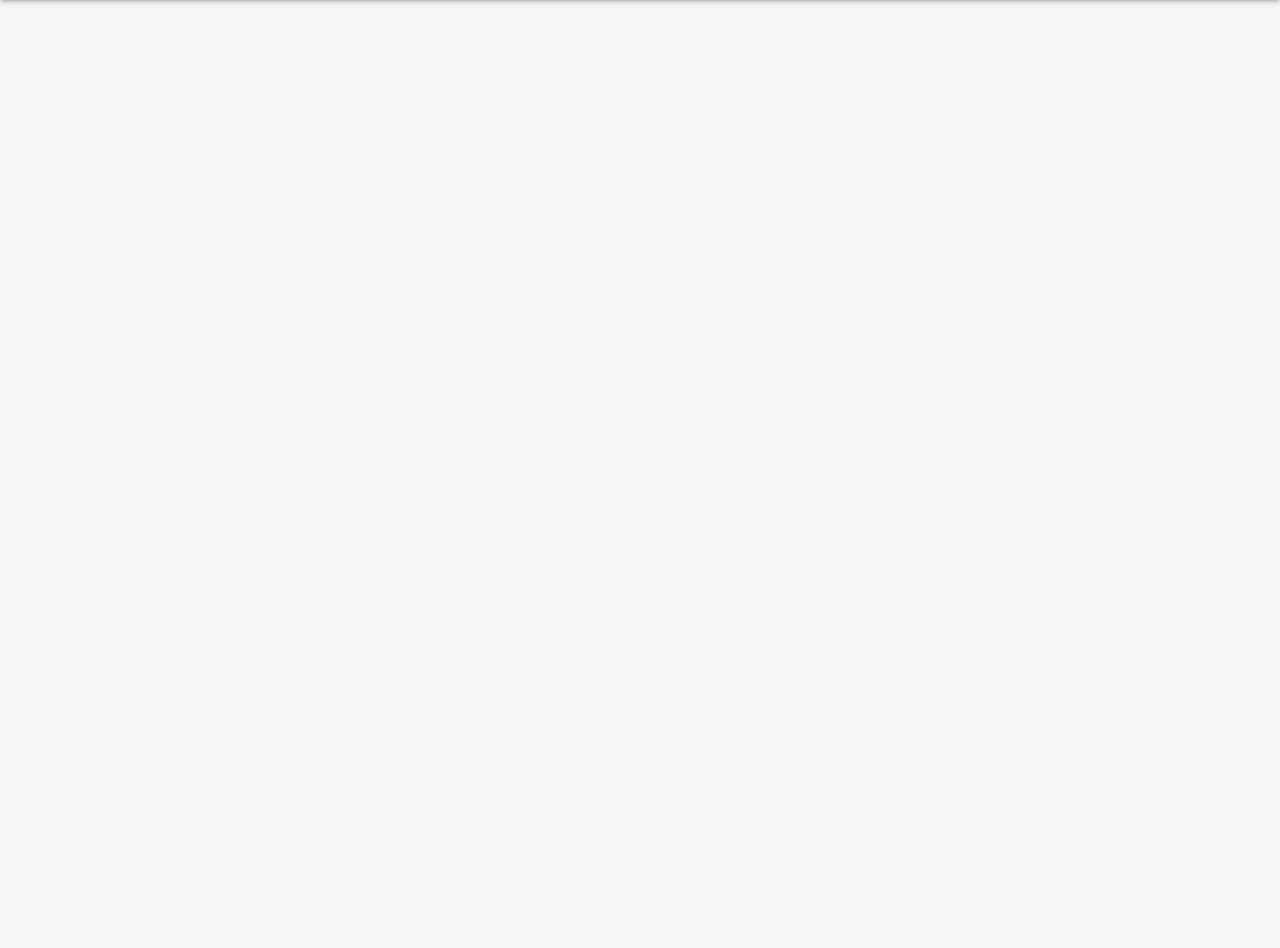
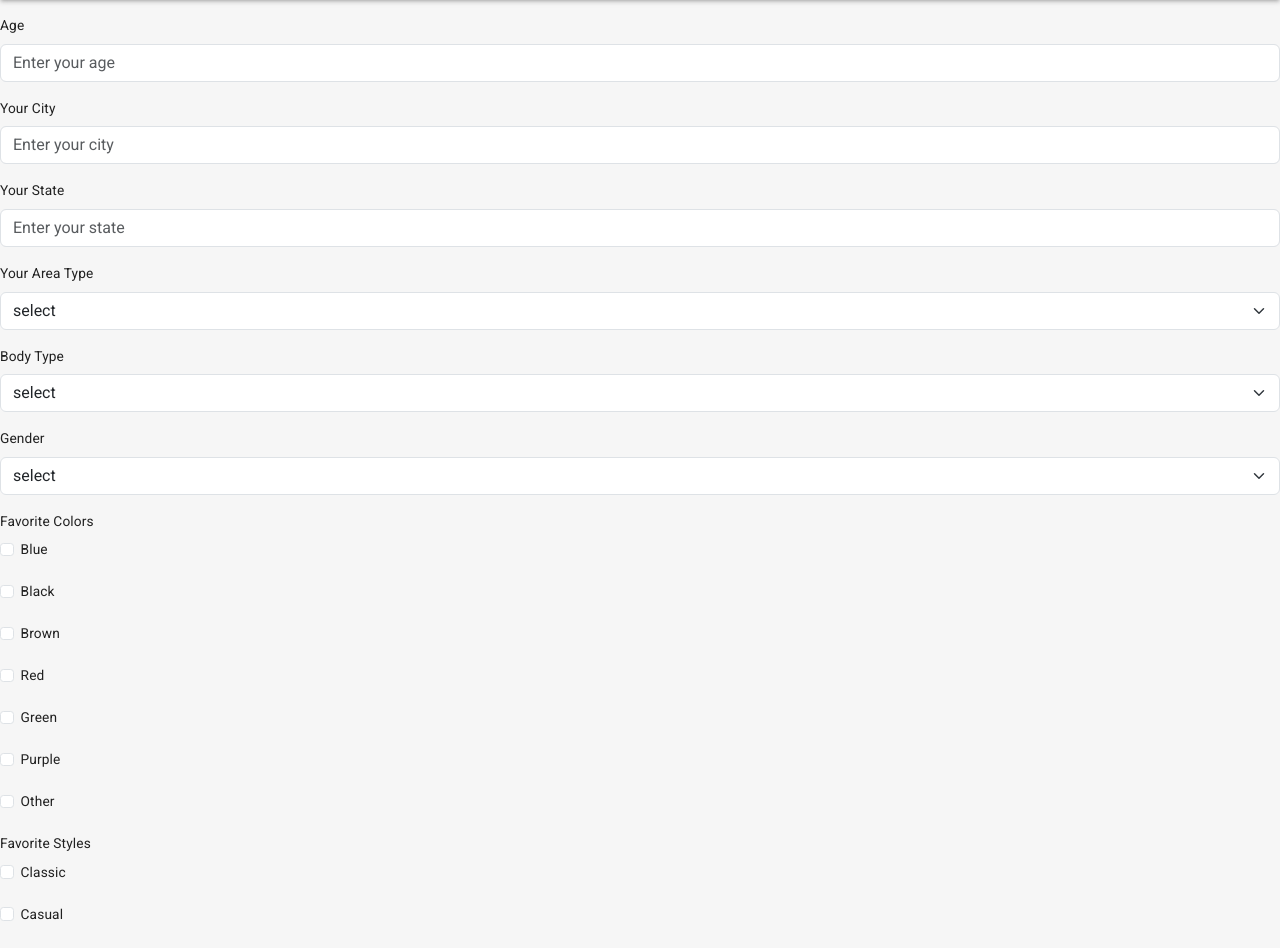
Before and after one commit to kaushal1999/conversational-outfit-generator, a React (Create React App) app in the folder client/: page /preferences in a window 1280 px wide. Shown: the part 100-1048 px from the top of the page. Before the commit the page ends 800 px from the top, so only its background shows below. Built offline with nearby package versions, Linux system fonts and the light colour scheme.

Commit message:
adding preferences page

```diff
--- a/client/package.json
+++ b/client/package.json
@@ -12,7 +12,9 @@
     "@testing-library/react": "^13.4.0",
     "@testing-library/user-event": "^13.5.0",
     "axios": "^1.3.3",
+    "bootstrap": "^5.3.1",
     "react": "^18.2.0",
+    "react-bootstrap": "^2.8.0",
     "react-dom": "^18.2.0",
     "react-hot-toast": "^2.4.0",
     "react-router-dom": "^6.8.1",
--- a/client/src/App.js
+++ b/client/src/App.js
@@ -14,6 +14,7 @@ import Paragraph from "./pages/Paragraph";
 import ChatBot from "./pages/ChatBot";
 import JsConverter from "./pages/JsConverter";
 import ScifiImage from "./pages/ScifiImage";
+import Preferences from "./pages/preferences";
 
 function App() {
   const theme = useMemo(() => createTheme(themeSettings()), []);
@@ -27,7 +28,7 @@ function App() {
         <Routes>
           <Route path="/" element={<Login />} />
           <Route path="/register" element={<Register />} />
-          {/* <Route path="/login" element={<Login />} /> */}
+          <Route path="/preferences" element={<Preferences />} />
           <Route path="/summary" element={<Summary />} />
           <Route path="/paragraph" element={<Paragraph />} />
           <Route path="/chatbot" element={<ChatBot />} />
--- /dev/null
+++ b/client/src/pages/preferences.js
@@ -0,0 +1,222 @@
+import Button from "react-bootstrap/Button";
+import Form from "react-bootstrap/Form";
+import { useState } from "react";
+import "bootstrap/dist/css/bootstrap.min.css";
+
+function Preferences() {
+  const [formData, setFormData] = useState({
+    age: "",
+    gender: "",
+    city:"",
+    state:"",
+    areaType:"",
+    email: "",
+    phone: "",
+    favoriteColors: [],
+    favoriteStyles: [],
+    favoriteBrands: "",
+    occasions: [],
+    bodyType: "",
+    culturalInfluences: "",
+    budgetRange: "",
+    patternsPrints: "",
+    accessories: "",
+    festiveStyle: "",
+    inspiration: "",
+    additionalInfo: "",
+  });
+
+  const handleInputChange = (e) => {
+    const { name, value } = e.target;
+    setFormData((prevData) => ({
+      ...prevData,
+      [name]: value,
+    }));
+  };
+
+  const handleColorChange = (e) => {
+    const { name, value } = e.target;
+    let filtered = [];
+    if (formData.favoriteColors.includes(value)) {
+      filtered = formData.favoriteColors.filter((color) => color != value);
+    } else {
+      filtered = formData.favoriteColors;
+      filtered.push(value);
+    }
+    setFormData((prevData) => ({
+      ...prevData,
+      favoriteColors: filtered,
+    }));
+  };
+
+
+  const handleStyleChange = (e) => {
+    const { name, value } = e.target;
+    let filtered = [];
+    if (formData.favoriteStyles.includes(value)) {
+      filtered = formData.favoriteStyles.filter((style) => style != value);
+    } else {
+      filtered = formData.favoriteStyles;
+      filtered.push(value);
+    }
+    setFormData((prevData) => ({
+      ...prevData,
+      favoriteStyles: filtered,
+    }));
+  };
+
+
+
+
+  const availableColors = [
+    "Blue",
+    "Black",
+    "Brown",
+    "Red",
+    "Green",
+    "Purple",
+    "Other",
+  ];
+
+  const availableStyles = [
+    "Classic",
+    "Casual",
+    "Bohemion",
+    "Minimalist",
+    "Preppy",
+    "Streetwear",
+    "Retro",
+    "Formal",
+    "Sporty",
+     "Mixed Style"
+
+  ];
+
+  return (
+    <Form>
+      <Form.Group className="mb-3" controlId="formBasicEmail">
+        <Form.Label>Age</Form.Label>
+        <Form.Control
+          name="age"
+          type="number"
+          placeholder="Enter your age"
+          value={formData.age}
+          onChange={handleInputChange}
+        />
+      </Form.Group>
+
+      <Form.Group className="mb-3" controlId="formBasicEmail">
+        <Form.Label>Your City</Form.Label>
+        <Form.Control
+          name="city"
+          type="text"
+          placeholder="Enter your city"
+          value={formData.city}
+          onChange={handleInputChange}
+        />
+      </Form.Group>
+
+      <Form.Group className="mb-3" controlId="formBasicEmail">
+        <Form.Label>Your State</Form.Label>
+        <Form.Control
+          name="state"
+          type="text"
+          placeholder="Enter your state"
+          value={formData.state}
+          onChange={handleInputChange}
+        />
+      </Form.Group>
+
+
+      <Form.Group className="mb-3" controlId="formBasicEmail">
+        <Form.Label>Your Area Type</Form.Label>
+        <Form.Select
+          aria-label="Default select example"
+          name="areaType"
+          onChange={handleInputChange}
+        >
+          <option>select</option>
+          <option value="1">Rural</option>
+          <option value="2">Urban</option>
+          {/* <option value="3">Three</option> */}
+        </Form.Select>
+      </Form.Group>
+
+      <Form.Group className="mb-3" controlId="formBasicEmail">
+        <Form.Label>Body Type</Form.Label>
+        <Form.Select
+          aria-label="Default select example"
+          name="areaType"
+          onChange={handleInputChange}
+        >
+          <option>select</option>
+          <option value="1">Slim</option>
+          <option value="2">Fit</option>
+          <option value="3"></option>
+          {/* <option value="3">Three</option> */}
+        </Form.Select>
+      </Form.Group>
+
+
+
+      <Form.Group className="mb-3" controlId="formBasicEmail">
+        <Form.Label>Gender</Form.Label>
+        <Form.Select
+          aria-label="Default select example"
+          name="gender"
+          onChange={handleInputChange}
+        >
+          <option>select</option>
+          <option value="1">Male</option>
+          <option value="2">Female</option>
+          {/* <option value="3">Three</option> */}
+        </Form.Select>
+      </Form.Group>
+
+
+      <Form.Group className="mb-3" controlId="formBasicEmail">
+        <Form.Label>Favorite Colors</Form.Label>
+      {availableColors.map((color) => (
+        <div key={color} className="mb-3">
+          <Form.Check
+            inline
+            label={color}
+            value={color}
+            name="group1"
+            id={color}
+            checked={formData.favoriteColors.includes(color)}
+            onChange={handleColorChange}
+          />
+        </div>
+      ))}
+      </Form.Group>
+
+      <Form.Group className="mb-3" controlId="formBasicEmail">
+        <Form.Label>Favorite Styles</Form.Label>
+      {availableStyles.map((style) => (
+        <div key={style} className="mb-3">
+          <Form.Check
+            inline
+            label={style}
+            value={style}
+            name="group1"
+            id={style}
+            checked={formData.favoriteStyles.includes(style)}
+            onChange={handleStyleChange}
+          />
+        </div>
+      ))}
+      </Form.Group>
+
+
+
+
+
+      <Button variant="primary" type="submit">
+        Submit
+      </Button>
+    </Form>
+  );
+}
+
+export default Preferences;
```
Also changed, not shown: 1 other file (tests, documents, lock files or other folders).
